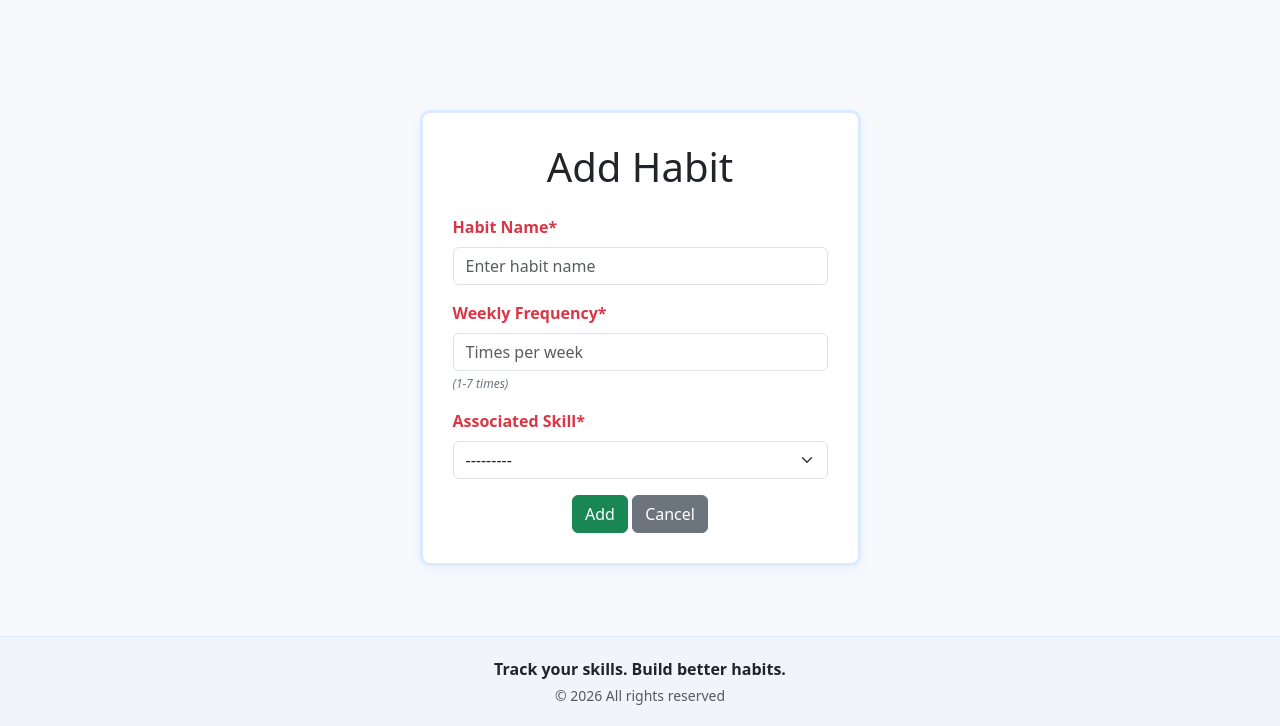
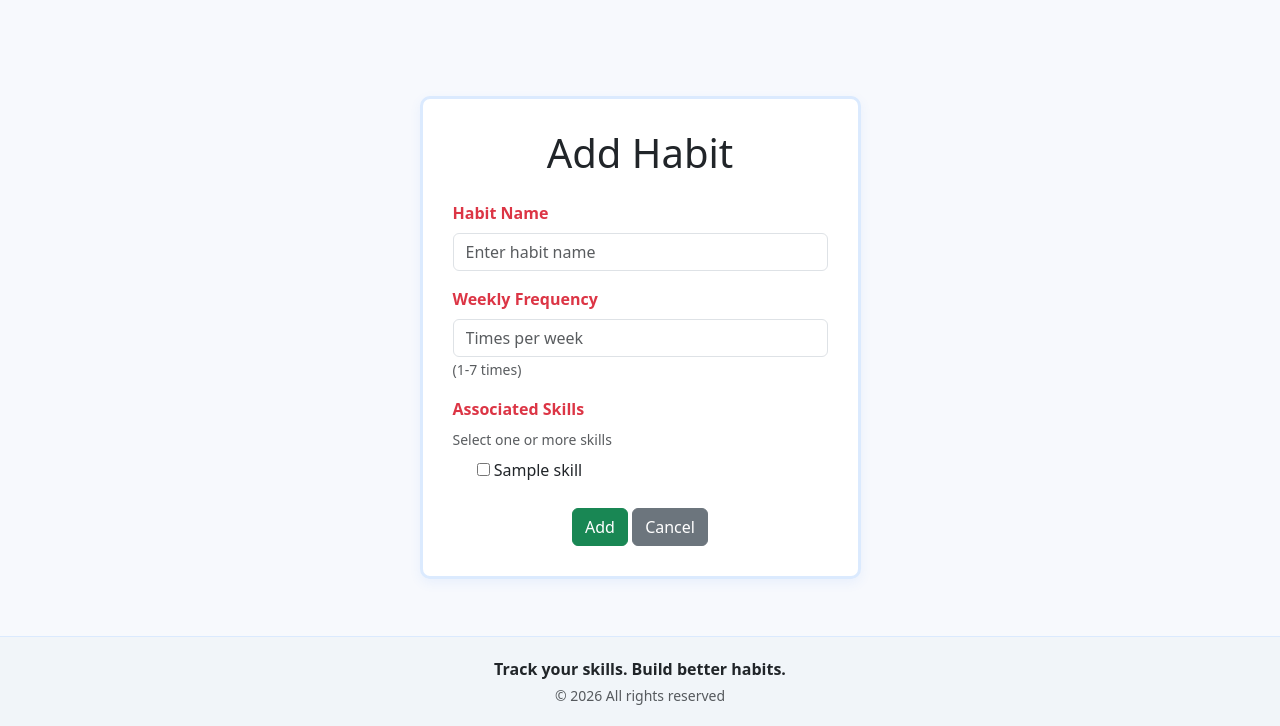
Before and after one commit to vtahmi/django-basic-exam, a Django app: page /habits/create/ in a window 1280 px wide. Shown: the part 74-800 px from the top of the page. Run offline with Django 5.2, Linux system fonts and the light colour scheme; tables that the repository leaves empty hold one stand-in row (values such as "Sample post"); some libraries are stand-ins or nearby versions.

Commit message:
Refactor: Category as TextChoices, Habit-Skill as ManyToMany

```diff
--- a/habits/forms.py
+++ b/habits/forms.py
@@ -6,53 +6,27 @@ from habits.models import Habit
 class HabitForm(forms.ModelForm):
     class Meta:
         model = Habit
-        fields = ['name', 'frequency', 'skill']
+        fields = ['name', 'frequency', 'skills']
 
         widgets = {
             'name': forms.TextInput(attrs={
                 'class': 'form-control',
-                'placeholder': 'Enter habit name'}),
+                'placeholder': 'Enter habit name'
+            }),
             'frequency': forms.NumberInput(attrs={
                 'class': 'form-control',
-                'placeholder': 'Times per week'}),
-            'skill': forms.Select(attrs={
-                'class': 'form-select',
+                'placeholder': 'Times per week'
             }),
+            'skills': forms.CheckboxSelectMultiple(),
         }
         labels = {
             'name': 'Habit Name',
             'frequency': 'Weekly Frequency',
-            'skill': 'Associated Skill',
+            'skills': 'Associated Skills',
         }
         help_texts = {
             'frequency': '(1-7 times)',
-        }
-        error_messages = {
-            'name': {
-                'required': 'Please enter a habit name.',
-                'max_length': 'Habit name is too long.',
-            },
-            'frequency': {
-                'required': 'Please specify frequency.',
-            },
-            'skill': {
-                'required': 'Please select a skill.',
-            },
-        }
-
-
-class HabitEditForm(forms.ModelForm):
-    class Meta:
-        model = Habit
-        fields = ['name', 'frequency']
-
-        widgets = {
-            'name': forms.TextInput(attrs={'class': 'form-control',}),
-            'frequency': forms.NumberInput(attrs={'class': 'form-control',}),
-        }
-        labels = {
-            'name': 'Habit Name',
-            'frequency': 'Weekly Frequency',
+            'skills': 'Select one or more skills',
         }
         error_messages = {
             'name': {
@@ -63,3 +37,29 @@ class HabitEditForm(forms.ModelForm):
                 'required': 'Please specify frequency.',
             },
         }
+
+
+class HabitEditForm(forms.ModelForm):
+    class Meta:
+        model = Habit
+        fields = ['name', 'frequency', 'skills']
+
+        widgets = {
+            'name': forms.TextInput(attrs={'class': 'form-control'}),
+            'frequency': forms.NumberInput(attrs={'class': 'form-control'}),
+            'skills': forms.CheckboxSelectMultiple(),
+        }
+        labels = {
+            'name': 'Habit Name',
+            'frequency': 'Weekly Frequency',
+            'skills': 'Associated Skills',
+        }
+        error_messages = {
+            'name': {
+                'required': 'Please enter a habit name.',
+                'max_length': 'Habit name is too long.',
+            },
+            'frequency': {
+                'required': 'Please specify frequency.',
+            },
+        }
--- a/habits/models.py
+++ b/habits/models.py
@@ -6,9 +6,12 @@ from skills.models import Skill
 
 class Habit(models.Model):
     name = models.CharField(max_length=100, validators=[validate_habit_name_length])
-    skill = models.ForeignKey(Skill, on_delete=models.CASCADE, related_name='habits')
+    skills = models.ManyToManyField(Skill, related_name='habits', blank=True)
     frequency = models.PositiveSmallIntegerField(validators=[validate_habit_frequency])
     created_at = models.DateTimeField(auto_now_add=True)
 
     def __str__(self):
         return self.name
+
+    class Meta:
+        ordering = ['-created_at']
--- a/skills/models.py
+++ b/skills/models.py
@@ -4,19 +4,19 @@ from profiles.models import Profile
 from skills.validators import validate_skill_title_length
 
 
-class Category(models.Model):
-    title = models.CharField(max_length=50, unique=True)
-
-    def __str__(self):
-        return self.title
-
+class CategoryChoices(models.TextChoices):
+    MENTAL = 'mental', 'Mental'
+    PHYSICAL = 'physical', 'Physical'
+    CREATIVE = 'creative', 'Creative'
+    TECHNICAL = 'technical', 'Technical'
+    SOCIAL = 'social', 'Social'
 
 class Skill(models.Model):
     title = models.CharField(max_length=100, validators=[validate_skill_title_length])
     description = models.TextField()
     image = models.ImageField(upload_to='skills/', blank=True, null=True)
     owner = models.ForeignKey(Profile, on_delete=models.CASCADE, related_name='skills')
-    categories = models.ManyToManyField(Category, related_name='skills')
+    category = models.CharField(max_length=20, choices=CategoryChoices.choices, default=CategoryChoices.MENTAL)
     created_at = models.DateTimeField(auto_now_add=True)
 
     def __str__(self):
--- a/skilltrack/settings.py
+++ b/skilltrack/settings.py
@@ -127,3 +127,5 @@ MEDIA_ROOT = BASE_DIR / 'media'
 
 CRISPY_ALLOWED_TEMPLATE_PACKS = "bootstrap5"
 CRISPY_TEMPLATE_PACK = "bootstrap5"
+
+DEFAULT_AUTO_FIELD = 'django.db.models.BigAutoField'
--- a/templates/habits/habit-create.html
+++ b/templates/habits/habit-create.html
@@ -1,5 +1,4 @@
 {% extends 'common/base.html' %}
-{% load crispy_forms_tags %}
 {% block content %}
     <div class="container">
         <div class="row justify-content-center">
@@ -9,7 +8,51 @@
 
                     <form method="POST" novalidate>
                         {% csrf_token %}
-                        {{ form|crispy }}
+
+                        <div class="mb-3">
+                            <label class="form-label">{{ form.name.label }}</label>
+                            {{ form.name }}
+                            {% if form.name.errors %}
+                                <div class="text-danger">{{ form.name.errors }}</div>
+                            {% endif %}
+                            {% if form.name.help_text %}
+                                <small class="text-muted">{{ form.name.help_text }}</small>
+                            {% endif %}
+                        </div>
+
+                        <div class="mb-3">
+                            <label class="form-label">{{ form.frequency.label }}</label>
+                            {{ form.frequency }}
+                            {% if form.frequency.errors %}
+                                <div class="text-danger">{{ form.frequency.errors }}</div>
+                            {% endif %}
+                            {% if form.frequency.help_text %}
+                                <small class="text-muted">{{ form.frequency.help_text }}</small>
+                            {% endif %}
+                        </div>
+
+                        <div class="mb-3">
+                            <label class="form-label">{{ form.skills.label }}</label>
+                            {% if form.skills.help_text %}
+                                <small class="text-muted d-block mb-2">{{ form.skills.help_text }}</small>
+                            {% endif %}
+                            <div class="row">
+                                {% for checkbox in form.skills %}
+                                <div class="col-md-6 mb-2">
+                                    <div class="form-check">
+                                        {{ checkbox.tag }}
+                                        <label class="form-check-label" for="{{ checkbox.id_for_label }}">
+                                            {{ checkbox.choice_label }}
+                                        </label>
+                                    </div>
+                                </div>
+                                {% endfor %}
+                            </div>
+                            {% if form.skills.errors %}
+                                <div class="text-danger">{{ form.skills.errors }}</div>
+                            {% endif %}
+                        </div>
+
                         <div class="text-center">
                             <button type="submit" class="btn btn-outline-success">
                                 Add
--- a/templates/habits/habit-edit.html
+++ b/templates/habits/habit-edit.html
@@ -19,7 +19,7 @@
                             Save
                         </button>
 
-                        <a href="{% url 'skill-details' habit.skill.pk %}"
+                        <a href="{% url 'habit-list' %}"
                            class="btn btn-outline-secondary">
                             Cancel
                         </a>
--- a/templates/skills/skill-delete.html
+++ b/templates/skills/skill-delete.html
@@ -10,7 +10,7 @@
 
                 <p class="mb-4">
                     Are you sure you want to delete
-                    <strong>{{ skill.name }}</strong>?
+                    <strong>{{ skill.title }}</strong>?
                 </p>
 
                 <form method="POST">
```
Also changed, not shown: skills/admin.py (+6 -4 lines), skills/forms.py (+2 -6 lines), templates/habits/habit-list.html (+14 -4 lines), templates/skills/skill-details.html (+4 -10 lines), habits/migrations/0001_initial.py, habits/migrations/0002_alter_habit_frequency_alter_habit_name.py (deleted), habits/migrations/0002_initial.py (added), profiles/migrations/0003_alter_profile_id.py (added), skills/migrations/0001_initial.py, skills/migrations/0002_rename_category_skill_categories.py (deleted), skills/migrations/0003_skill_image.py (deleted), skills/migrations/0004_alter_skill_title.py (deleted).
